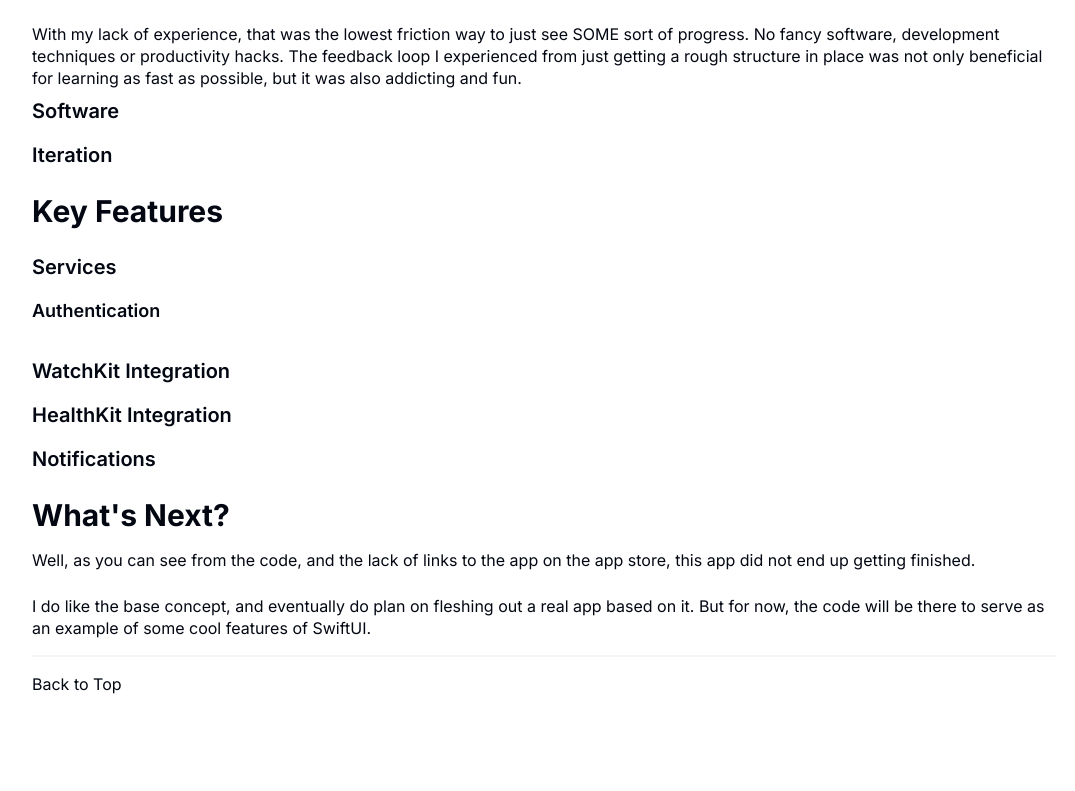
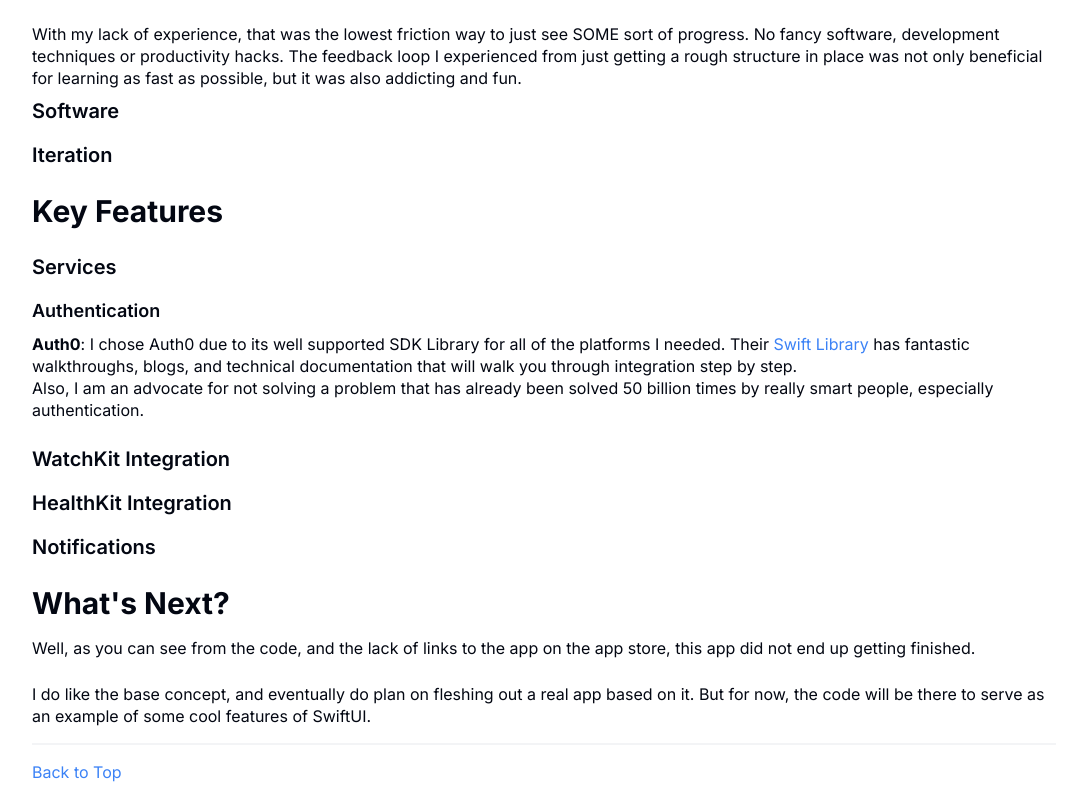
Before and after one commit to jacobmaizel/personal-site, a Next.js app: page /projects/fitness-competition in a window 1280 px wide. Shown: the part 2674-3465 px from the top of the page, without its empty margins (96-1171 px from the left). Before the commit the page ends 3377 px from the top, so only its background shows below. Built offline with nearby package versions, Linux system fonts and the light colour scheme; what public would draw is missing.

Commit message:
special css for blog h link sections

```diff
--- a/mdx-components.tsx
+++ b/mdx-components.tsx
@@ -32,7 +32,7 @@ export function useMDXComponents(components: MDXComponents): MDXComponents {
     ),
     img: (props: any) => <Image className=" w-full h-full" {...props} />,
     a: (props: any) => (
-      <a className="  light:text-slate-600 dark:text-slate-400" {...props}>
+      <a className=" text-blue-500" {...props}>
         {props.children}
       </a>
     ),
--- a/src/app/projects/fitness-competition/page.mdx
+++ b/src/app/projects/fitness-competition/page.mdx
@@ -100,10 +100,13 @@ with automatic HTTPS support as well, for less thant $10 a month.
 **_Drop a bunch of ideas into an apple note -> break those into basic implementation steps -> try my best at a few simple figma designs -> start coding_**
 
 <br/>
+
 With my lack of experience, that was the lowest friction way to just see SOME sort of progress.
 No fancy software, development techniques or productivity hacks. The feedback loop I experienced from
 just getting a rough structure in place was not only beneficial for learning as fast as possible, but it was
 also addicting and fun.
+
+
 
 ### Software
 
@@ -114,6 +117,8 @@ also addicting and fun.
 ### Services
 
 #### Authentication
+**Auth0**: I chose Auth0 due to its well supported SDK Library for all of the platforms I needed. Their [Swift Library](https://auth0.com/docs/libraries/auth0-swift) has fantastic walkthroughs, blogs, and technical documentation that will walk you through integration step by step.\
+Also, I am an advocate for not solving a problem that has already been solved 50 billion times by really smart people, especially authentication.
 
 ####
 
--- a/src/styles/globals.css
+++ b/src/styles/globals.css
@@ -68,6 +68,11 @@
   }
 }
 
+h1 > a, h2 > a, h3 > a, h4 > a {
+    /* Dark slate */
+    color: rgb(100 116 139 / var(--tw-text-opacity)) !important;
+}
+
 .toc-item {
     font-weight: bold;
     color: hsl(220 14.3% 95.9%);
```
